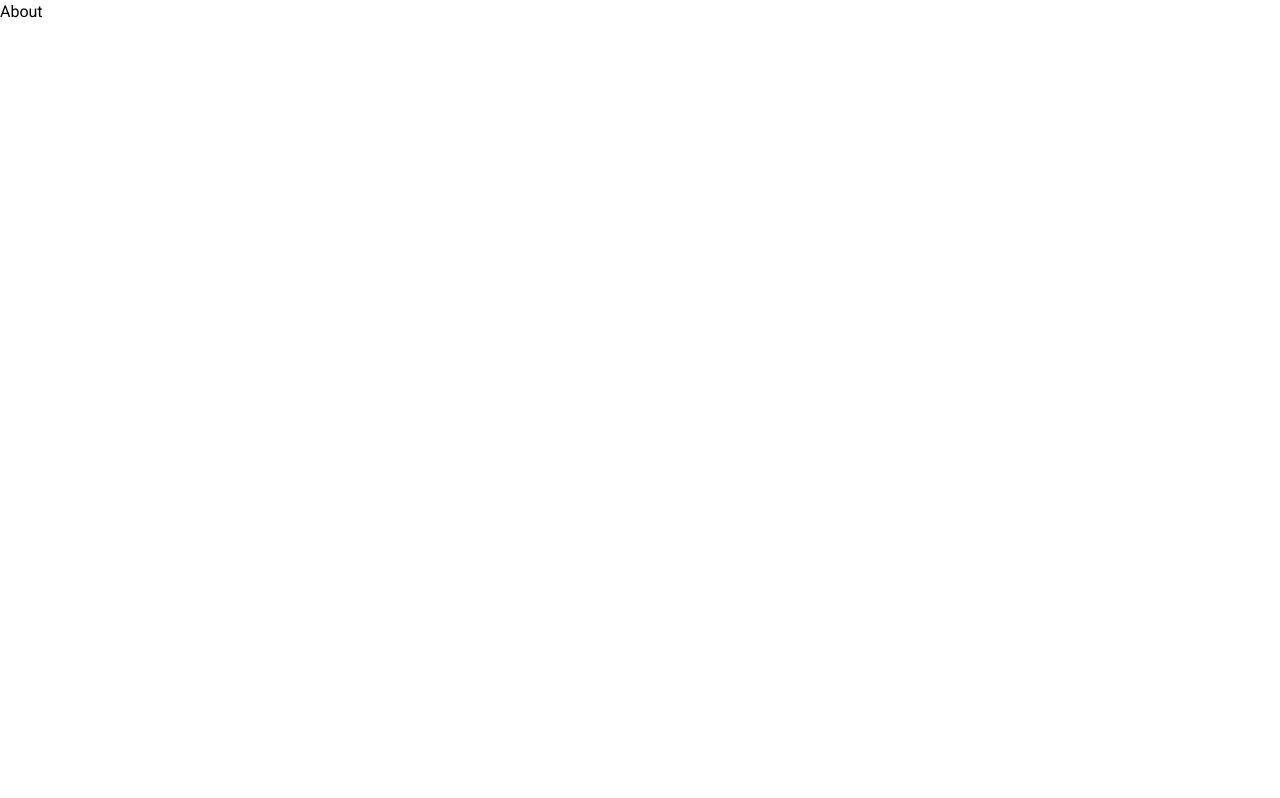
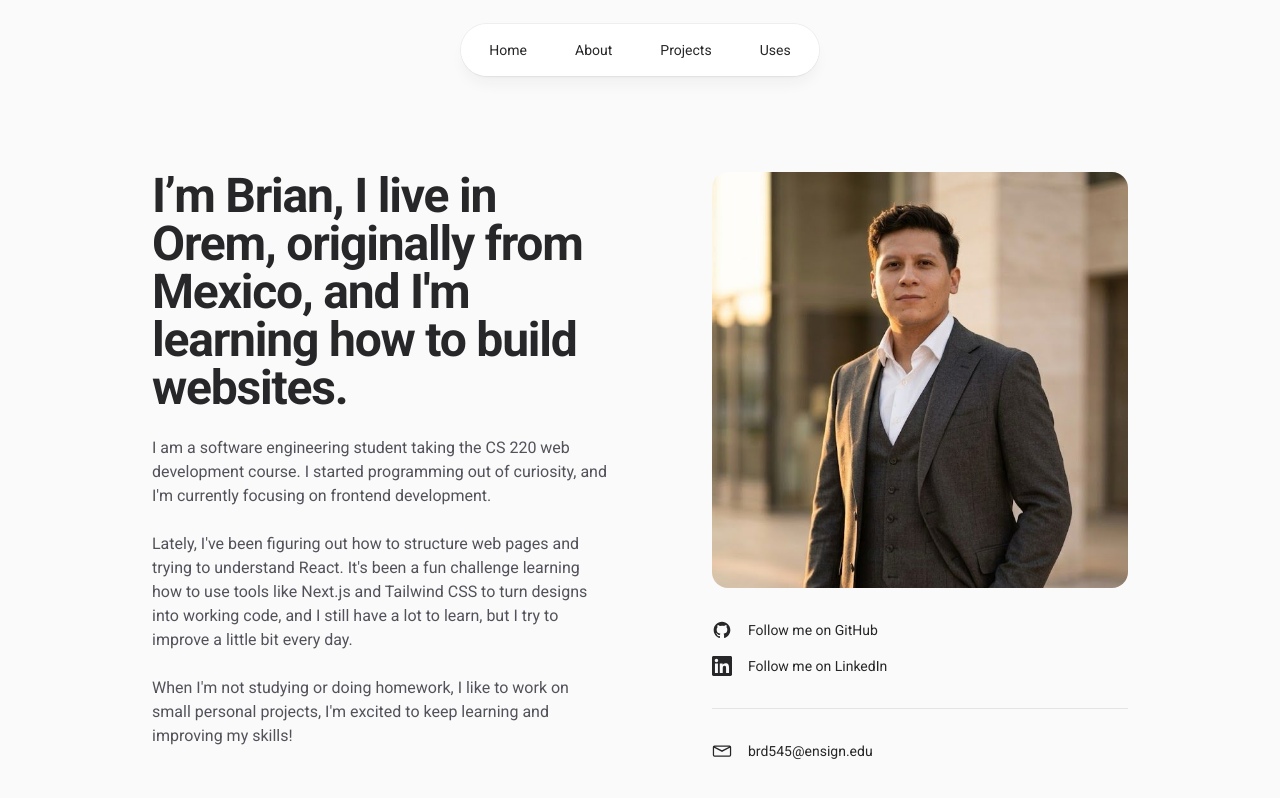
Before and after one commit to elbrianslayers/portfolio, a Next.js app: page /about in a window 1280 px wide. Shown: the top 798 px of the page. Built offline with nearby package versions, Linux system fonts and the light colour scheme.

Commit message:
5.4 portfolio about

```diff
--- a/src/app/about/page.jsx
+++ b/src/app/about/page.jsx
@@ -1,10 +1,92 @@
-export const metadata = {
-  title: 'Portfolio - About',
-  description: 'The about page of my portfolio.',
-}
+import Image from "next/image";
 
 export default function About() {
   return (
-    <div>About</div>
+    <div className="max-w-5xl mx-auto px-6 py-16 sm:py-24">
+      <div className="grid grid-cols-1 lg:grid-cols-2 gap-16">
+        {/* description */}
+        <div className="flex flex-col gap-6">
+          <h1 className="text-4xl sm:text-5xl font-bold text-zinc-800 dark:text-zinc-100 tracking-tight leading-tight">
+            I’m Brian, I live in Orem, originally from Mexico, and I'm learning how to build websites.
+          </h1>
+
+          <div className="text-base text-zinc-600 dark:text-zinc-400 space-y-6">
+            <p>
+              I am a software engineering student taking the CS 220 web development course. I started programming out of
+              curiosity, and I'm currently focusing on frontend development.
+            </p>
+            <p>
+              Lately, I've been figuring out how to structure web pages and trying to understand React. It's been a fun
+              challenge learning how to use tools like Next.js and Tailwind CSS to turn designs into working code, and I
+              still have a lot to learn, but I try to improve a little bit every day.
+            </p>
+            <p>
+              When I'm not studying or doing homework, I like to work on small personal projects, I'm excited to keep
+              learning and improving my skills!
+            </p>
+          </div>
+        </div>
+
+        {/* right column */}
+        <div className="flex flex-col gap-8 lg:pl-10">
+          <div className="w-full">
+            <Image
+              src="/brian-profile.jpg"
+              alt="Portrait of Brian"
+              width={500}
+              height={500}
+              className="rounded-2xl object-cover aspect-square w-full bg-zinc-100 dark:bg-zinc-800"
+              priority
+            />
+          </div>
+
+          <div className="flex flex-col gap-4">
+            <a
+              href="https://github.com/elBrianslayers"
+              target="_blank"
+              rel="noreferrer"
+              className="flex items-center gap-4 text-sm font-medium text-zinc-800 dark:text-zinc-200 hover:text-teal-500 dark:hover:text-teal-400 transition-colors"
+            >
+              <svg viewBox="0 0 24 24" className="w-5 h-5 fill-current" aria-hidden="true">
+                <path
+                  fillRule="evenodd"
+                  clipRule="evenodd"
+                  d="M12 2C6.477 2 2 6.477 2 12c0 4.42 2.865 8.166 6.839 9.489.5.092.682-.217.682-.482 0-.237-.008-.866-.013-1.7-2.782.604-3.369-1.34-3.369-1.34-.454-1.156-1.11-1.464-1.11-1.464-.908-.62.069-.608.069-.608 1.003.07 1.531 1.03 1.531 1.03.892 1.529 2.341 1.087 2.91.831.092-.646.35-1.086.636-1.336-2.22-.253-4.555-1.11-4.555-4.943 0-1.091.39-1.984 1.029-2.683-.103-.253-.446-1.27.098-2.647 0 0 .84-.269 2.75 1.025A9.578 9.578 0 0112 6.836c.85.004 1.705.114 2.504.336 1.909-1.294 2.747-1.025 2.747-1.025.546 1.379.203 2.394.1 2.647.64.699 1.028 1.592 1.028 2.683 0 3.842-2.339 4.687-4.566 4.935.359.309.678.919.678 1.852 0 1.336-.012 2.415-.012 2.743 0 .267.18.578.688.48C19.138 20.161 22 16.416 22 12c0-5.523-4.477-10-10-10z"
+                />
+              </svg>
+              Follow me on GitHub
+            </a>
+
+            <a
+              href="https://www.linkedin.com/in/brian-yanez-1392a8339"
+              target="_blank"
+              rel="noreferrer"
+              className="flex items-center gap-4 text-sm font-medium text-zinc-800 dark:text-zinc-200 hover:text-teal-500 dark:hover:text-teal-400 transition-colors"
+            >
+              <svg viewBox="0 0 24 24" className="w-5 h-5 fill-current" aria-hidden="true">
+                <path d="M20.447 20.452h-3.554v-5.569c0-1.328-.027-3.037-1.852-3.037-1.853 0-2.136 1.445-2.136 2.939v5.667H9.351V9h3.414v1.561h.046c.477-.9 1.637-1.85 3.37-1.85 3.601 0 4.267 2.37 4.267 5.455v6.286zM5.337 7.433c-1.144 0-2.063-.926-2.063-2.065 0-1.138.92-2.063 2.063-2.063 1.14 0 2.064.925 2.064 2.063 0 1.139-.925 2.065-2.064 2.065zm1.782 13.019H3.555V9h3.564v11.452zM22.225 0H1.771C.792 0 0 .774 0 1.729v20.542C0 23.227.792 24 1.771 24h20.451C23.2 24 24 23.227 24 22.271V1.729C24 .774 23.2 0 22.222 0h.003z" />
+              </svg>
+              Follow me on LinkedIn
+            </a>
+
+            <hr className="my-4 border-zinc-200 dark:border-zinc-800" />
+
+            <a
+              href="mailto:brd545@ensign.edu"
+              className="flex items-center gap-4 text-sm font-medium text-zinc-800 dark:text-zinc-200 hover:text-teal-500 dark:hover:text-teal-400 transition-colors"
+            >
+              <svg viewBox="0 0 24 24" className="w-5 h-5 fill-current" aria-hidden="true">
+                <path
+                  fillRule="evenodd"
+                  clipRule="evenodd"
+                  d="M3 5.25a2 2 0 00-2 2v9.5a2 2 0 002 2h18a2 2 0 002-2v-9.5a2 2 0 00-2-2H3zm17.41 1.5L12 11.238 3.59 6.75h16.82zM2.5 8.164v8.586c0 .276.224.5.5.5h18a.5.5 0 00.5-.5V8.164l-9.04 4.821a1 1 0 01-.92 0L2.5 8.164z"
+                />
+              </svg>
+              brd545@ensign.edu
+            </a>
+          </div>
+        </div>
+      </div>
+    </div>
   );
 }
--- a/src/app/layout.jsx
+++ b/src/app/layout.jsx
@@ -1,17 +1,38 @@
-import {Roboto} from 'next/font/google';
-import './globals.css';
+import { Roboto } from "next/font/google";
+import "./globals.css";
+import Navbar from "../components/Navbar";
 
 const roboto = Roboto({
-  weight: ['400', '700'],
-  style: ['normal', 'italic'],
-  subsets: ['latin'],
-  display: 'swap',
+  weight: ["400", "700"],
+  style: ["normal", "italic"],
+  subsets: ["latin"],
+  display: "swap",
 });
 
-export default function RootLayout({children}) {
+export const metadata = {
+  title: "Brian Portfolio",
+  description: "Software Engineering Portfolio",
+};
+
+const navOptions = [
+  { label: "Home", path: "/" },
+  { label: "About", path: "/about" },
+  { label: "Projects", path: "/projects" },
+  { label: "Uses", path: "/uses" },
+];
+
+export default function RootLayout({ children }) {
   return (
-    <html lang="en">
-    <body className={roboto.className}>{children}</body>
+    <html lang="en" className="dark">
+      <body
+        className={`${roboto.className} bg-zinc-50 dark:bg-zinc-900 min-h-screen text-zinc-900 dark:text-zinc-50 flex flex-col`}
+      >
+        <header className="flex justify-center pt-6">
+          <Navbar options={navOptions} />
+        </header>
+
+        <main className="flex-grow">{children}</main>
+      </body>
     </html>
-  )
+  );
 }
--- a/src/app/page.jsx
+++ b/src/app/page.jsx
@@ -1,22 +1,13 @@
 import Image from "next/image";
-import Navbar from "../components/Navbar";
 import ArticleCard from "../components/ArticleCard";
 import SignupWidget from "../components/SignupWidget";
 import WorkWidget from "../components/WorkWidget";
 import SkillsWidget from "../components/SkillsWidget";
 
 export default function Home() {
-  // manu options
-  const navOptions = [
-    { label: "Home", path: "/" },
-    { label: "About", path: "/about" },
-    { label: "Projects", path: "/projects" },
-    { label: "Uses", path: "/uses" },
-  ];
-
   const experiences = [
-    { organization: "CS 220 Web Development", jobTitle: "Student & Learner", startYear: "May 2026", endYear: null },
-    { organization: "My Bedroom Desk", jobTitle: "Self-Taught Coder", startYear: "May 2026", endYear: null },
+    { organization: "CS 220 Web Development", jobTitle: "Student and Learner", startYear: "May 2026", endYear: null },
+    { organization: "My Bedroom Desk", jobTitle: "Self Taught Coder", startYear: "May 2026", endYear: null },
   ];
 
   const skills = [
@@ -27,11 +18,6 @@ export default function Home() {
 
   return (
     <main className="min-h-screen bg-zinc-50 dark:bg-zinc-900 transition-colors duration-300">
-      {/*  navegation menu  */}
-      <div className="flex justify-center pt-6">
-        <Navbar options={navOptions} />
-      </div>
-
       <div className="max-w-5xl mx-auto px-4 sm:px-8 lg:px-12 py-16">
         {/* presentation */}
         <section className="max-w-2xl mb-24">
```
